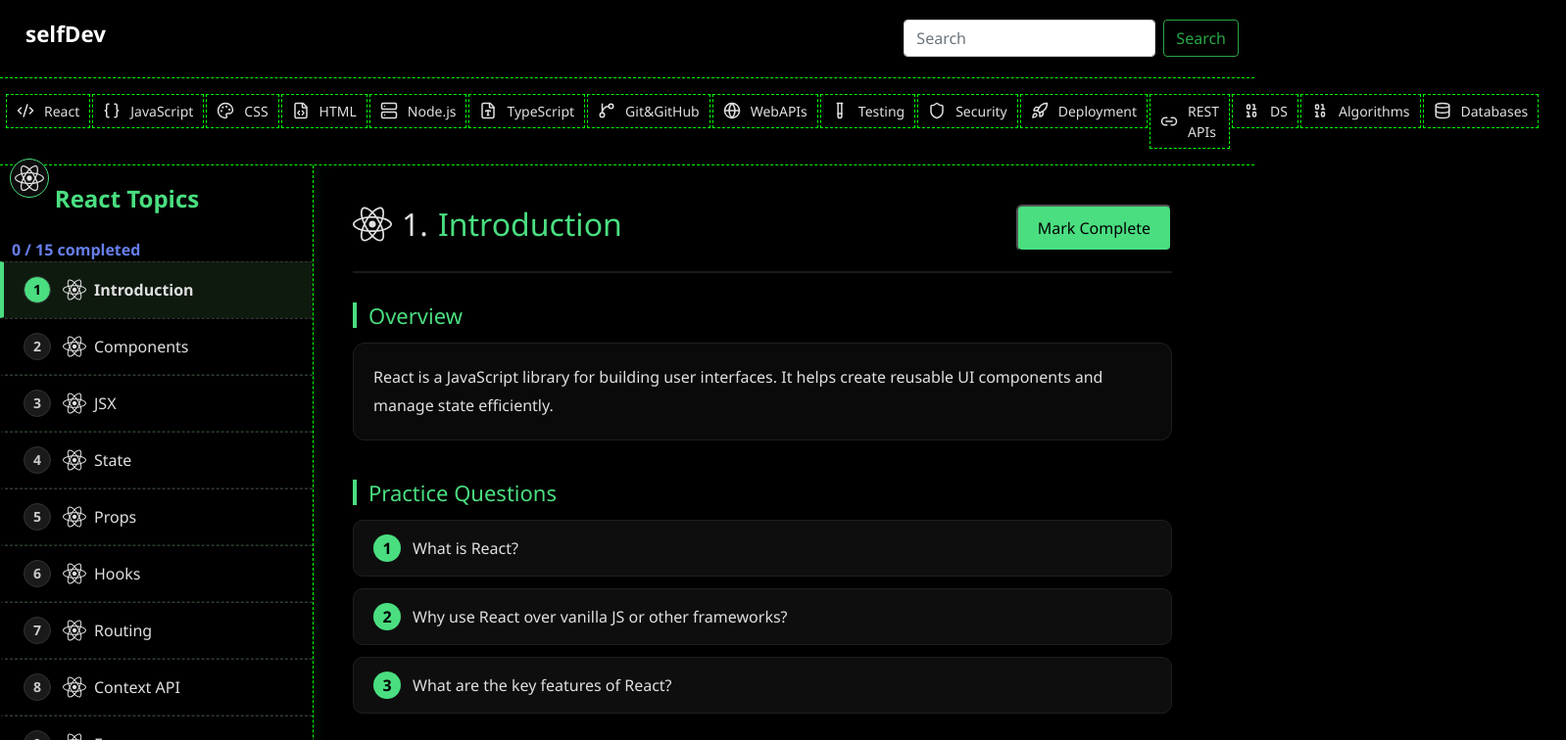
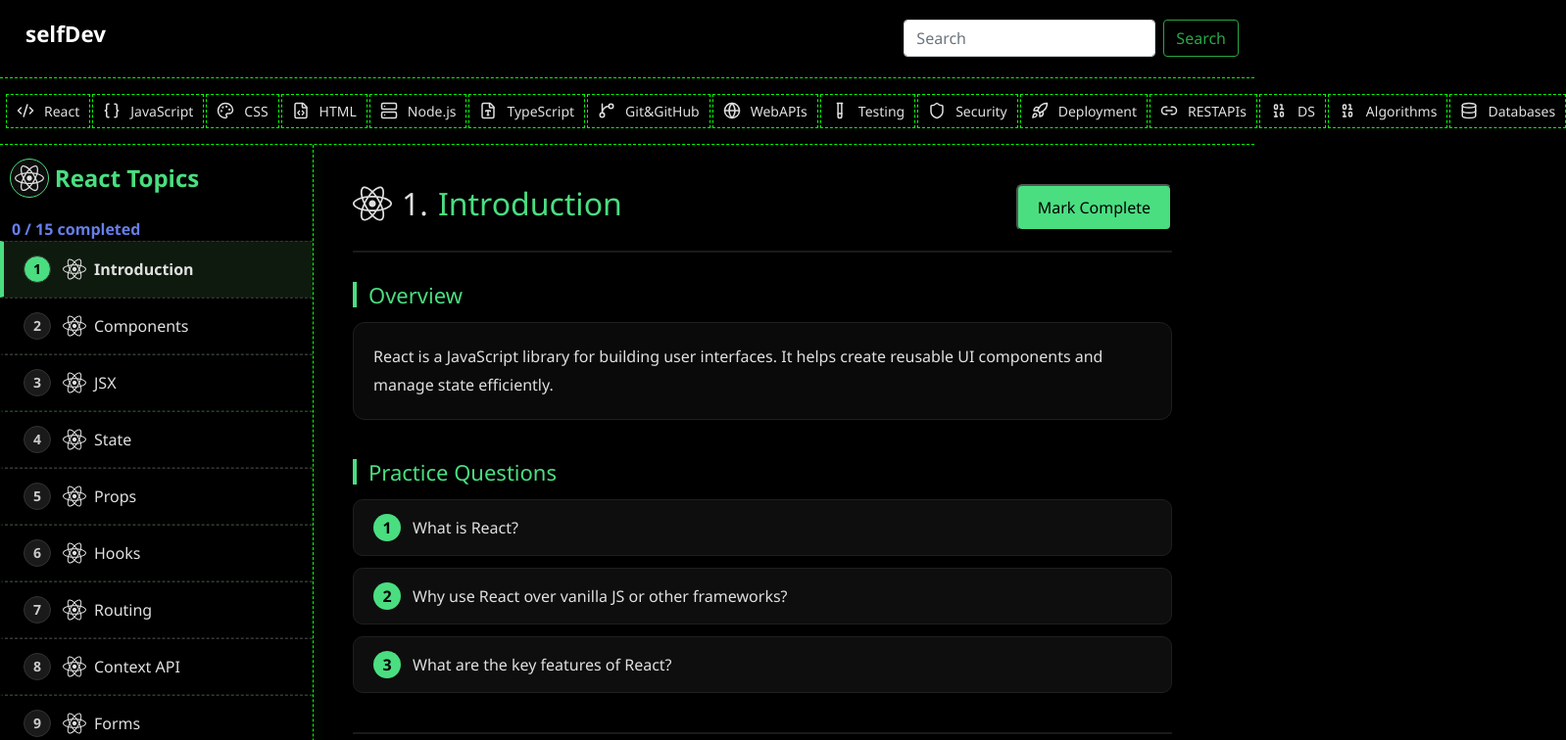
Before and after one commit to sshadulla22/SelfDev-Learning--Platform, a React (Create React App) app: page / in a window 1280 px wide. Shown: the top 756 px of the page at 98% size, 1598 px wide, since content can reach past the window. Built offline with nearby package versions, Linux system fonts and the light colour scheme.

Commit message:
Fix spelling of 'REST APIs' to 'RESTAPIs'

```diff
--- a/src/Components/Nav/nav.js
+++ b/src/Components/Nav/nav.js
@@ -20,7 +20,7 @@
     { name: 'Testing', icon: TestTube, route: '/testing' },
     { name: 'Security', icon: Shield, route: '/security' },
     { name: 'Deployment', icon: Rocket, route: '/deployment' },
-    { name: 'REST APIs', icon: Link2, route: '/restapi' },
+    { name: 'RESTAPIs', icon: Link2, route: '/restapi' },
     { name: 'DS', icon: Binary, route: '/data-structures' },
     { name: 'Algorithms', icon: Binary, route: '/algorithms' },
     { name: 'Databases', icon: Database, route: '/databases' }
```
